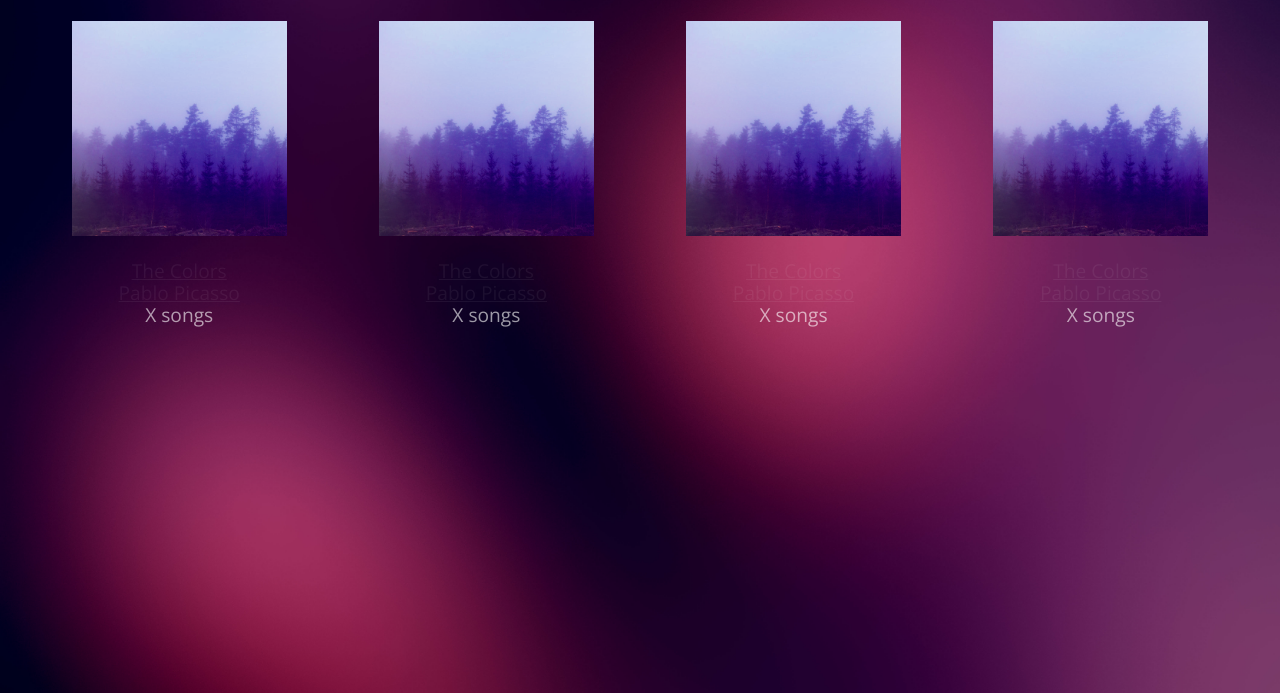
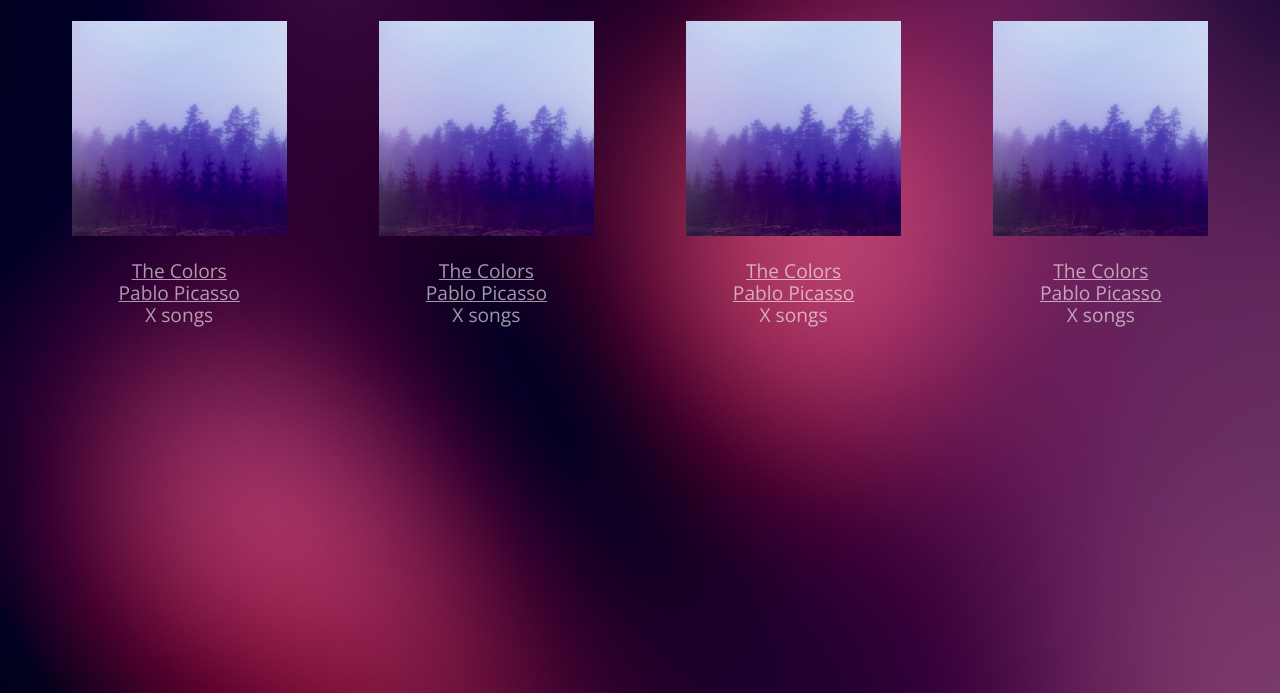
Before and after one commit to moe113097/bloc-jams, a plain HTML site: page collection.html in a window 1280 px wide. Shown: the part 115-808 px from the top of the page. Drawn offline with nearby package versions, Linux system fonts and the light colour scheme.

Commit message:
fixed collection css

```diff
--- a/styles/collection.css
+++ b/styles/collection.css
@@ -26,7 +26,7 @@ body.collection {
   color: rgba(255,255,255,0.6);
   }
   .collection-album-container .caption p a{
-    color: rgba(255,255,255,.06);
+    color: rgba(255,255,255,.6);
 
 }
   }
```
